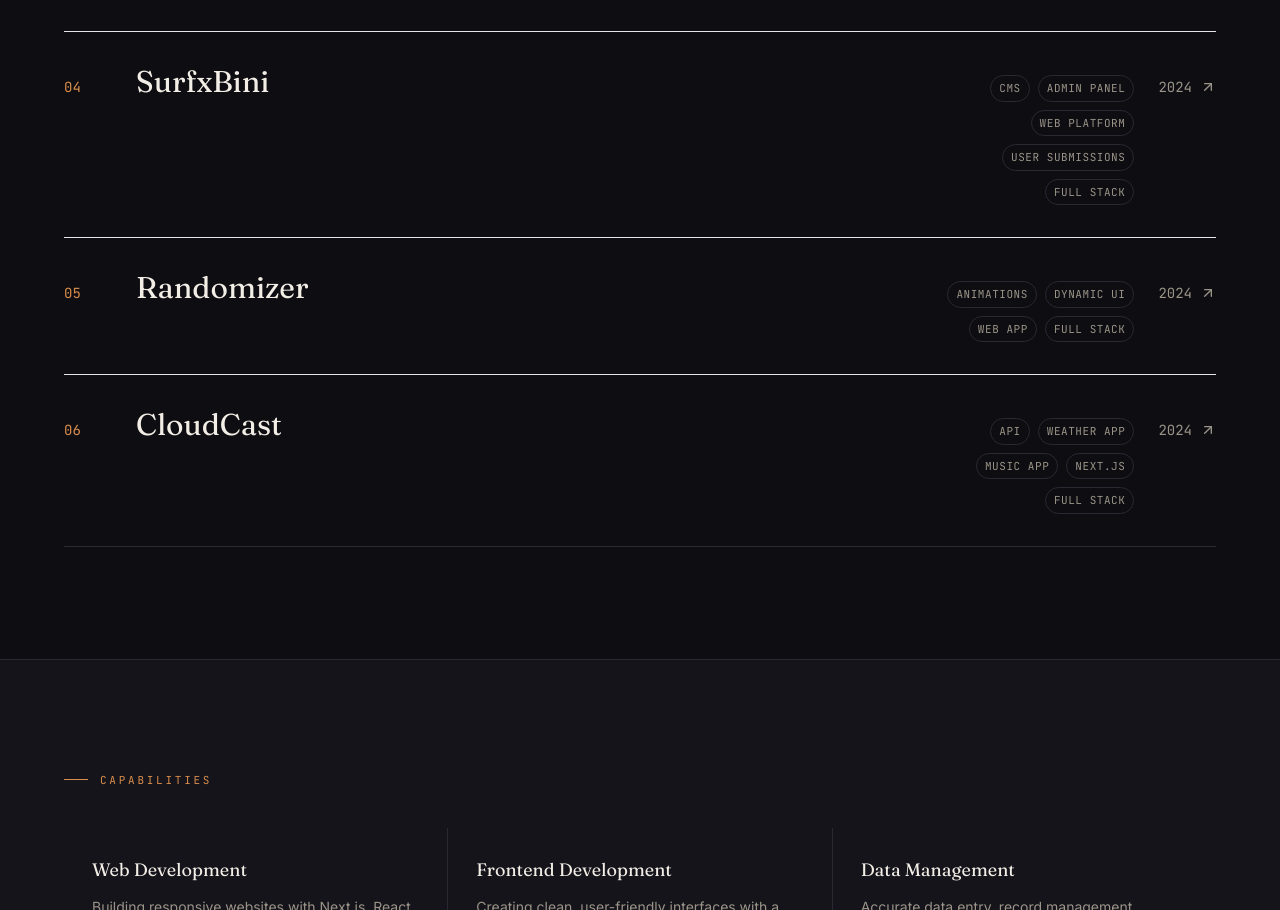
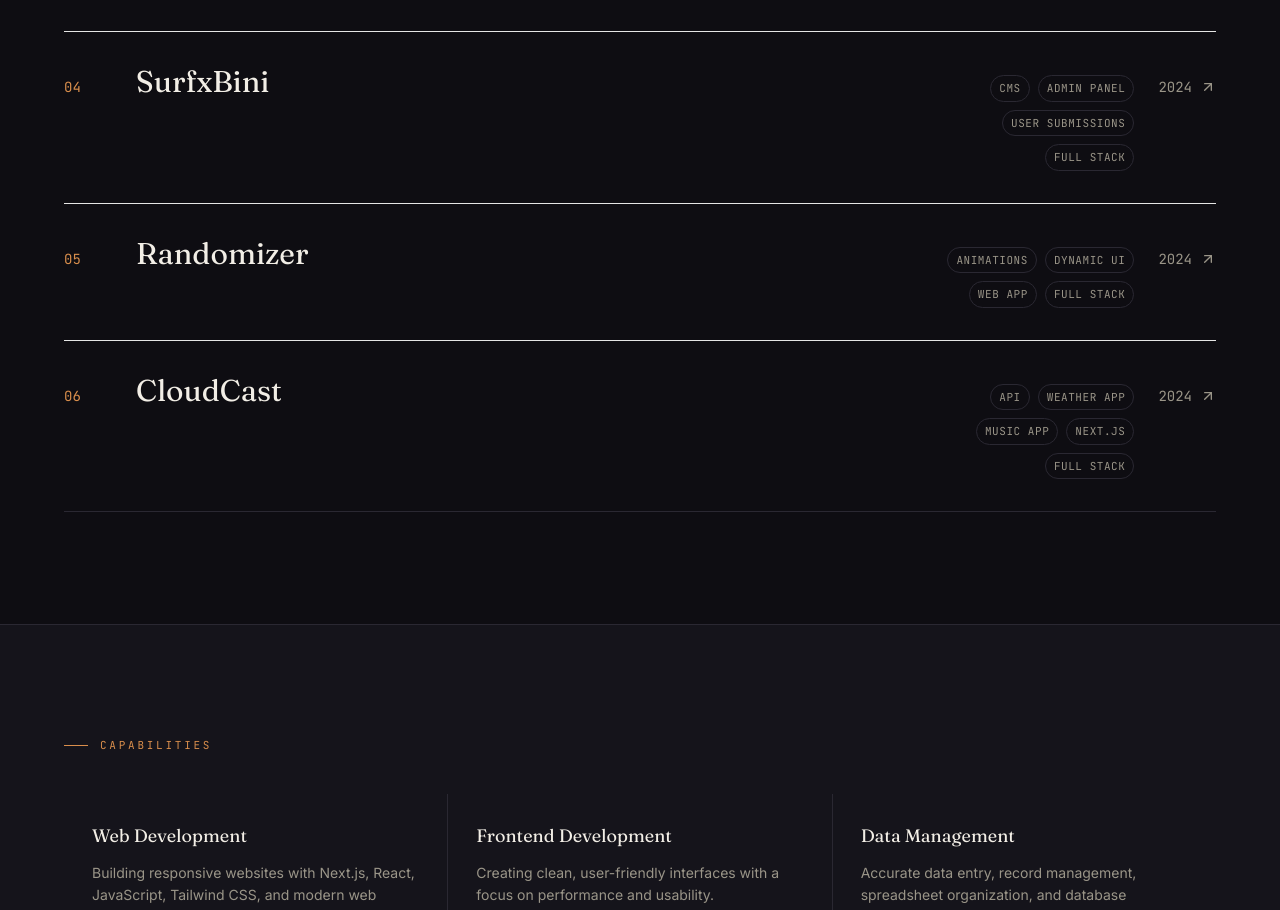
Before and after one commit to SedigoJS/portfolio, a Next.js app: page / in a window 1280 px wide. Shown: the part 1251-2161 px from the top of the page. Built offline with nearby package versions, Linux system fonts and the light colour scheme.

Commit message:
Remove 'Web Platform' tag from SurfxBini project

```diff
--- a/app/page.tsx
+++ b/app/page.tsx
@@ -78,7 +78,7 @@ const WORK = [
     title: "SurfxBini",
     description:
       "A CMS platform for user submissions with admin validation and content moderation system.",
-    tags: ["CMS", "Admin Panel", "Web Platform", "User Submissions", "Full Stack"],
+    tags: ["CMS", "Admin Panel", "User Submissions", "Full Stack"],
     href: "https://bini-con.vercel.app/",
   },
   {
```
